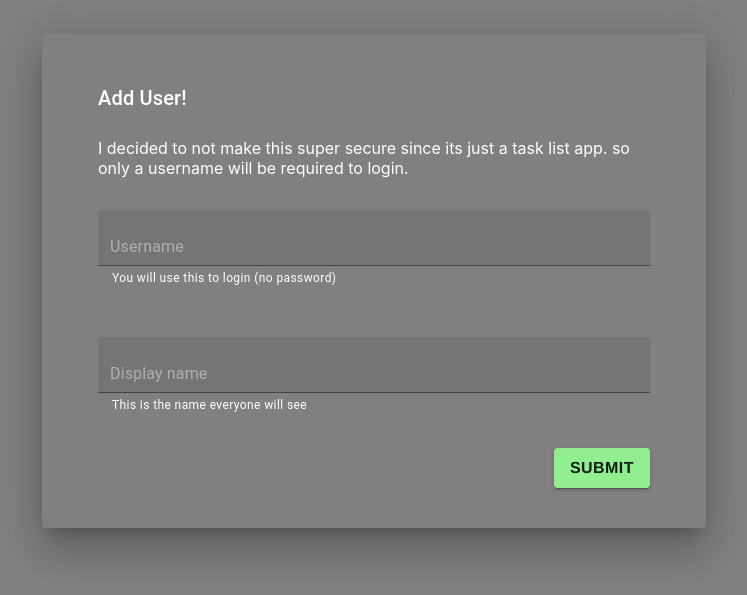
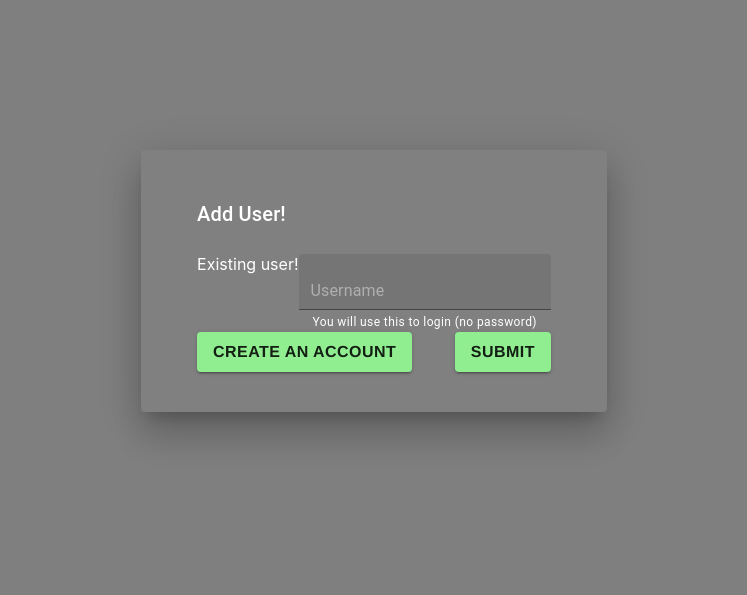
Before and after one commit to DevonFruck/on-time-app, a React (Create React App) app in the folder frontend/: page / in a window 1280 px wide. Shown: the part 119-714 px from the top of the page, without its empty margins (266-1013 px from the left). Built offline with nearby package versions, Linux system fonts and the light colour scheme; no server answers.

Commit message:
fixed bugs and completed login process

```diff
--- a/frontend/src/App.js
+++ b/frontend/src/App.js
@@ -43,14 +43,6 @@
     }
 }
 
-async function fetchAll() {
-  await axios.get("http://localhost:3001/task/get-all")
-    .then( res => {
-      //setAllTasks(res.data)
-      return res.data;
-    })
-}
-
 async function addTask(reqBody) {
   return await axios.put("http://localhost:3001/task/add", reqBody)
     .then( res => {
@@ -61,7 +53,6 @@
 async function deleteTask(reqBody) {
   await axios.post("http://localhost:3001/task/remove", reqBody)
     .then( res => {
-      //setAllTasks(res.data)
       return res.data;
     })
 }
@@ -69,33 +60,30 @@
 
 
 function App() {
-
   const [allTasks, setAllTasks] = useState([]);
-
-  //const [myTasks, setMyTasks] = useState([]);
-  const [editModeTasks, setEditModeTasks] = useState([]);
   const [signedInUser, setSignedInUser] = useState(null);
   const [editMode, setEditMode] = useState(false);
   const [newTask, setNewTask] =  useState('');
 
-  // TODO: fetch the initial data from backend
+
+  const fetchData = async () => {
+    await axios.get("http://localhost:3001/task/get-all")
+      .then( res => {
+        console.log(res.data)
+        setAllTasks(res.data)
+      })
+  }
+
   useEffect(() => {
-    const fetchData = async () => {
-      const test = await axios.get("http://localhost:3001/task/get-all")
-        .then( res => {
-          setAllTasks(res.data)
-        })
+    if (signedInUser) {
+      fetchData()
     }
-
-    fetchData()
-
-    //Need to setup a login for getting the signed in user
-    setSignedInUser(1);
-  }, []);
+  }, [signedInUser]);
 
   return (
     <div className="App">
-      {Object.entries(allTasks).map((user) => {
+      {signedInUser ?
+        Object.entries(allTasks).map((user) => {
         const userId = parseInt(user[0]);
         const userData = user[1];
 
@@ -185,8 +173,8 @@
             )}
           </Paper>
         );
-      })}
-      <LoginModal />
+      }) : null}
+      <LoginModal signedInUser={signedInUser} setSignedInUser={setSignedInUser}/>
     </div>
   );
 }
--- a/frontend/src/Components/LoginModal/LoginModal.js
+++ b/frontend/src/Components/LoginModal/LoginModal.js
@@ -1,17 +1,29 @@
-import React, { useEffect, useState } from "react";
+import React, { useState } from "react";
 import { Dialog, TextField, Button, DialogTitle, DialogContent } from "@material-ui/core";
-import styled, { css } from 'styled-components'
+import axios from "axios";
 import "./LoginModal.css";
 
-function LoginModal() {
+function LoginModal({ signedInUser, setSignedInUser }) {
 
     // Determines whether the modal displays info to login or add (create) a user.
-    const [addUserModal, setAddUserModal] = useState(true);
+    const [addUserModal, setAddUserModal] = useState(false);
     const [username, setUsername] = useState('');
     const [displayName, setDisplayname] = useState('');
+    const [allowClick, setAllowClick] = useState(true);
+
+    async function login() {
+        setAllowClick(false);
+        await axios.post("http://localhost:3001/user/authenticate", {username: username})
+          .then( res => {
+            setSignedInUser(res.data.userId);
+        }).catch(() => {
+            console.log('Login request failed.')
+        })
+        setAllowClick(true);
+    }
 
     return (
-        <Dialog open>
+        <Dialog open={signedInUser === null}>
         {addUserModal ?
             <div className="modal-content">
                 <DialogTitle>
@@ -36,14 +48,24 @@
                             onChange={(event) => {setDisplayname(event.target.value)}}
                         />
                     </div>
-                    <div className="submit-btn">
+                    <div className="btn-row">
                         <Button
                             variant="contained"
+                            disabled={!allowClick}
                             onClick={() => {
                                 setAddUserModal(false)
                             }}
                         >
-                            Submit
+                            Back to login
+                        </Button>
+                        <Button
+                            variant="contained"
+                            disabled={!allowClick}
+                            onClick={() => {
+                                setAddUserModal(false)
+                            }}
+                        >
+                            Create userData
                         </Button>
                     </div>
                 </DialogContent>
@@ -51,7 +73,11 @@
 
 
         :
-            <ModalContent>
+            <div>
+            <DialogTitle>
+                Add User!
+            </DialogTitle>
+            <DialogContent>
                 Existing user!
                 <TextField
                     value={username}
@@ -63,6 +89,7 @@
                 <div className="btn-row">
                     <Button
                         variant="contained"
+                        disabled={!allowClick}
                         onClick={() => {
                             setAddUserModal(true)
                         }}
@@ -71,24 +98,18 @@
                     </Button>
                     <Button
                         variant="contained"
-                        onClick={() => {
-                            setAddUserModal(false)
+                        disabled={!allowClick}
+                        onClick={async () => {
+                            await login();
                         }}
                         >
                         Submit
                     </Button>
                 </div>
-            </ModalContent>
+            </DialogContent>
+            </div>
         }</Dialog>
     )
 }
 
-const ModalContent = styled.div`
-    display: flex;
-    flex-direction: column;
-    font-size: 5rem;
-`
-
-
-
 export default LoginModal;
```
